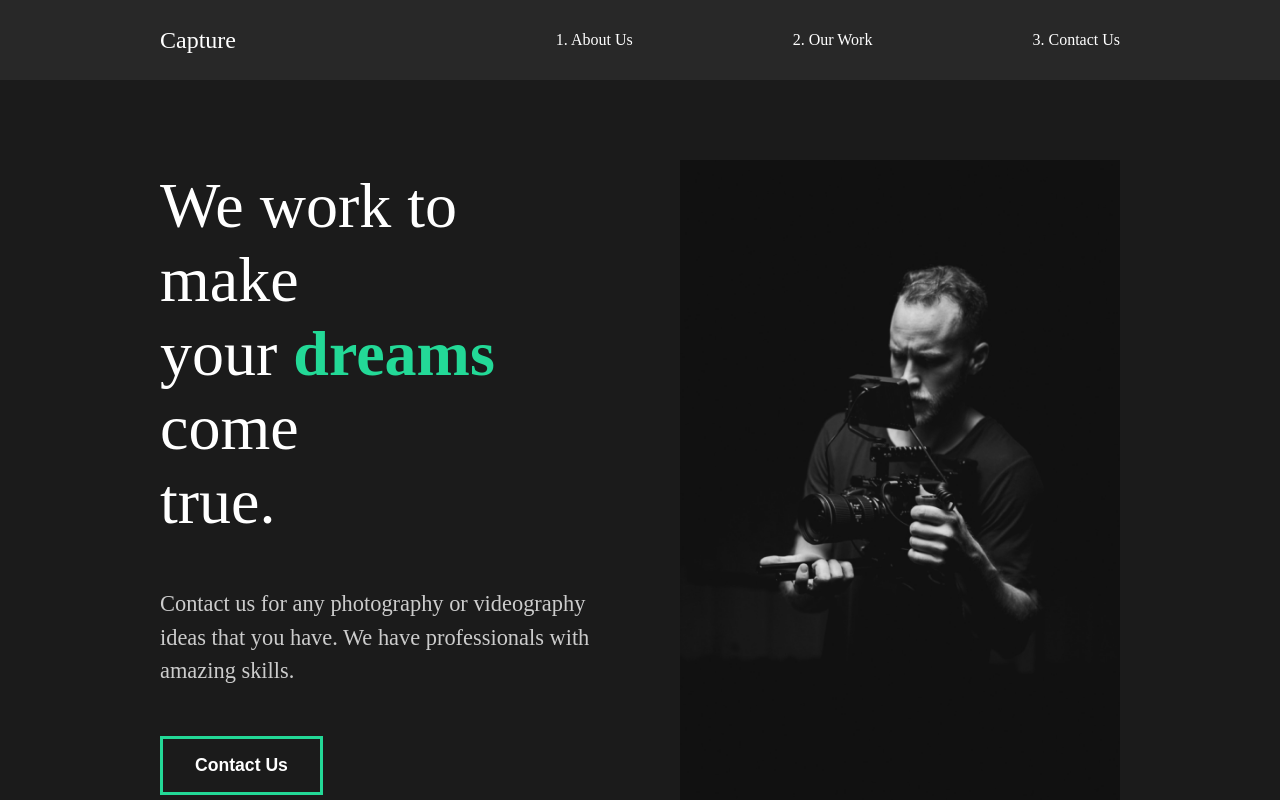
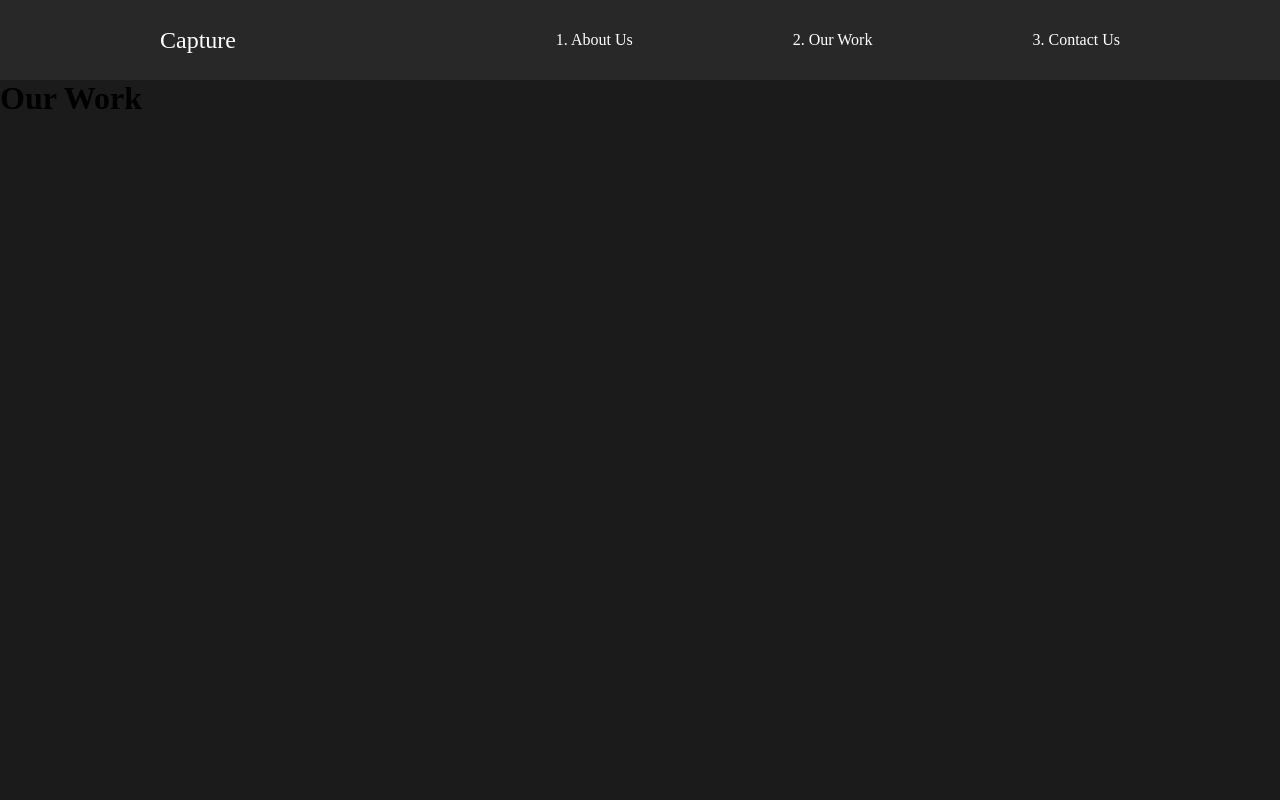
Before and after one commit to Tarun-Mittal-cell/PalettePhantasm, a React (Create React App) app: page /work in a window 1280 px wide. Shown: the top 800 px of the page. Built offline with nearby package versions, Linux system fonts and the light colour scheme.

Commit message:
added react-router-dom

```diff
--- a/src/App.js
+++ b/src/App.js
@@ -1,18 +1,25 @@
 import React from 'react';
+import { Routes, Route } from 'react-router-dom';
 
 // Import pages
 import GlobalStyle from './components/GlobalStyle';
 import Nav from './components/Nav';
 import AboutUs from './pages/AboutUs';
+import ContactUs from './pages/ContactUs';
+import OurWork from './pages/OurWork';
 
 function App() {
   return (
-    <div className="App">
+    <div className='App'>
       <GlobalStyle />
       <Nav />
-      <AboutUs />
+      <Routes>
+        <Route path='/' element={<AboutUs />} />
+        <Route path='/work' element={<OurWork />} />
+        <Route path ='/contact' element={<ContactUs />} />
+      </Routes>
     </div>
   );
-}
+};
 
 export default App;
--- a/src/index.js
+++ b/src/index.js
@@ -2,11 +2,14 @@ import React from 'react';
 import ReactDOM from 'react-dom/client';
 import App from './App';
 import reportWebVitals from './reportWebVitals';
+import { BrowserRouter } from 'react-router-dom';
 
 const root = ReactDOM.createRoot(document.getElementById('root'));
 root.render(
   <React.StrictMode>
-    <App />
+    <BrowserRouter>
+      <App />
+    </BrowserRouter>
   </React.StrictMode>
 );
 
--- /dev/null
+++ b/src/pages/ContactUs.js
@@ -0,0 +1,11 @@
+import React from "react";
+
+const ContactUs = () => {
+    return (
+        <div>
+            <h1>Contact Us</h1>
+        </div>
+    );
+};
+
+export default ContactUs;
--- /dev/null
+++ b/src/pages/OurWork.js
@@ -0,0 +1,11 @@
+import React from "react";
+
+const OurWork = () => {
+    return (
+        <div>
+            <h1>Our Work</h1>
+        </div>
+    );
+};
+
+export default OurWork;
```
